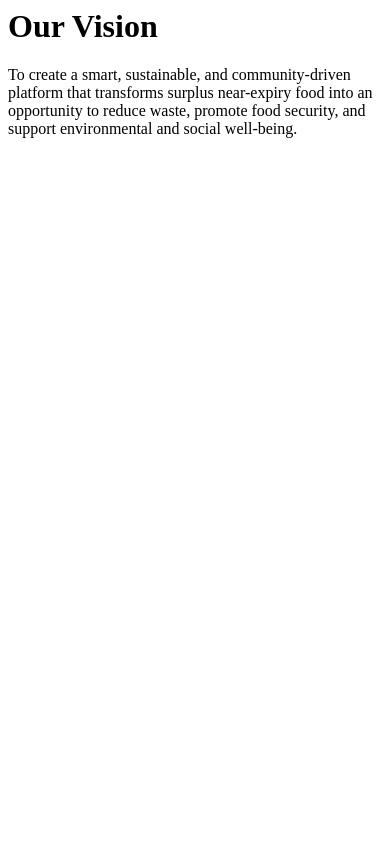
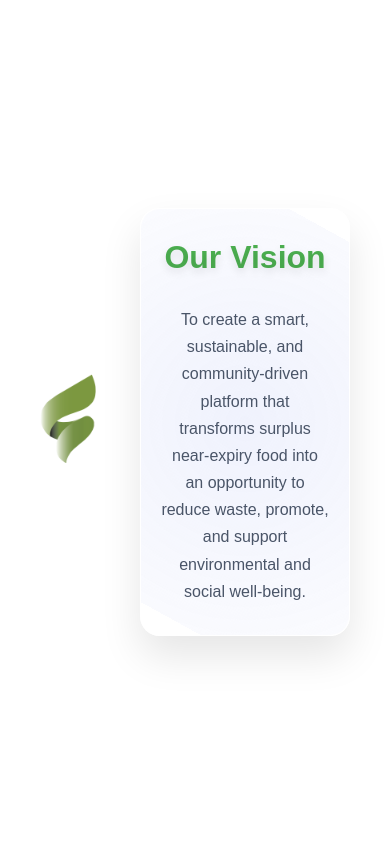
Before and after one commit to lorfaith/SAVR, a PHP site: page /view/our_vision.html in a window 390 px wide. Run offline with PHP 8.4, Linux system fonts and the light colour scheme.

Commit message:
Add files via upload

```diff
--- a/SAVR/controller/controller.php
+++ b/SAVR/controller/controller.php
@@ -24,14 +24,12 @@ class Controller
             // HOME CASE
             case 'content':
                 include_once('view/content_head.html');
-                echo '<link rel="stylesheet" href="./css/home.css">';
                 break;
 
             //OUR VISION
             case 'our_vision':
-                include_once('view/our_vision.html');
-                echo '<link rel="stylesheet" href="./css/our_vision.css">';
-                break;
+                 include_once('view/our_vision.html');
+                 break;
 
             // Default
             default:
--- a/SAVR/css/content_head.css
+++ b/SAVR/css/content_head.css
@@ -82,7 +82,7 @@ body {
     color: #fff;
     padding: 1rem 4rem;
     border: none;
-    border-radius: 5px;
+    border-radius: 15px;
     font-size: 1.5rem;
     cursor: pointer;
     transition: 0.3s;
--- a/SAVR/view/our_vision.html
+++ b/SAVR/view/our_vision.html
@@ -1,11 +1,142 @@
-  <link rel="stylesheet" href="./css/our_vision.css">
+<!DOCTYPE html>
+<html lang="en">
+<head>
+    <meta charset="UTF-8">
+    <title>Our Vision</title>
+    <style>
+    * {
+    margin: 0;
+    padding: 0;
+    box-sizing: border-box;
+    }
 
+    body {
+        font-family: 'Arial', sans-serif;
+        min-height: 100vh;
+        display: flex;
+        align-items: center;
+        justify-content: center;
+        padding: 20px;
+    }
+    .logo img {
+        width: 100px;
+        height: auto;
+        object-fit: cover;
+    }
+    .vision-container {
+        background: rgba(255, 255, 255, 0.95);
+        backdrop-filter: blur(10px);
+        border-radius: 20px;
+        padding: 60px 50px;
+        max-width: 800px;
+        width: 100%;
+        box-shadow: 0 20px 40px rgba(0, 0, 0, 0.1);
+        text-align: center;
+        border: 1px solid rgba(255, 255, 255, 0.2);
+        position: relative;
+        overflow: hidden;
+        transition: all 0.3s ease;
+    }
+
+    .vision-container::before {
+        content: '';
+        position: absolute;
+        top: -50%;
+        left: -50%;
+        width: 200%;
+        height: 200%;
+        background: radial-gradient(circle, rgba(102, 126, 234, 0.1) 0%, transparent 70%);
+        animation: rotate 20s linear infinite;
+        z-index: -1;
+    }
+
+    @keyframes rotate {
+        0% { transform: rotate(0deg); }
+        100% { transform: rotate(360deg); }
+    }
+
+    h1 {
+        font-size: 3.5rem;
+        font-weight: 700;
+        background: #4CAF50;
+        -webkit-background-clip: text;
+        -webkit-text-fill-color: transparent;
+        background-clip: text;
+        margin-bottom: 40px;
+        text-shadow: 0 4px 8px rgba(0, 0, 0, 0.1);
+        animation: fadeInUp 1s ease-out;
+    }
+
+    p {
+        font-size: 1.3rem;
+        line-height: 1.8;
+        color: #4a5568;
+        max-width: 700px;
+        margin: 0 auto;
+        animation: fadeInUp 1s ease-out 0.3s both;
+        position: relative;
+    }
+
+    @keyframes fadeInUp {
+        from {
+            opacity: 0;
+            transform: translateY(30px);
+        }
+        to {
+            opacity: 1;
+            transform: translateY(0);
+        }
+    }
+
+    .vision-container:hover {
+        transform: translateY(-5px);
+        box-shadow: 0 30px 60px rgba(0, 0, 0, 0.15);
+    }
+
+    /* Responsive Design */
+    @media (max-width: 768px) {
+        .vision-container {
+            padding: 40px 30px;
+            margin: 20px;
+        }
+
+        h1 {
+            font-size: 2.5rem;
+            margin-bottom: 30px;
+        }
+
+        p {
+            font-size: 1.1rem;
+            line-height: 1.7;
+        }
+    }
+
+    @media (max-width: 480px) {
+        .vision-container {
+            padding: 30px 20px;
+        }
+
+        h1 {
+            font-size: 2rem;
+        }
+
+        p {
+            font-size: 1rem;
+        }
+    }
+    </style>
+
+</head>
 <body>
+     <div class="logo">
+      <img src="./img/logo.png" alt="logo">
+    </div>
+
     <div class="vision-container">
         <h1>Our Vision</h1>
         <p>
             To create a smart, sustainable, and community-driven platform that transforms
-      surplus near-expiry food into an opportunity to reduce waste, promote food security,
+            surplus near-expiry food into an opportunity to reduce waste, promote,
             and support environmental and social well-being.
         </p>
     </div>
```
Lines whose indentation alone changed are shown as unchanged.
